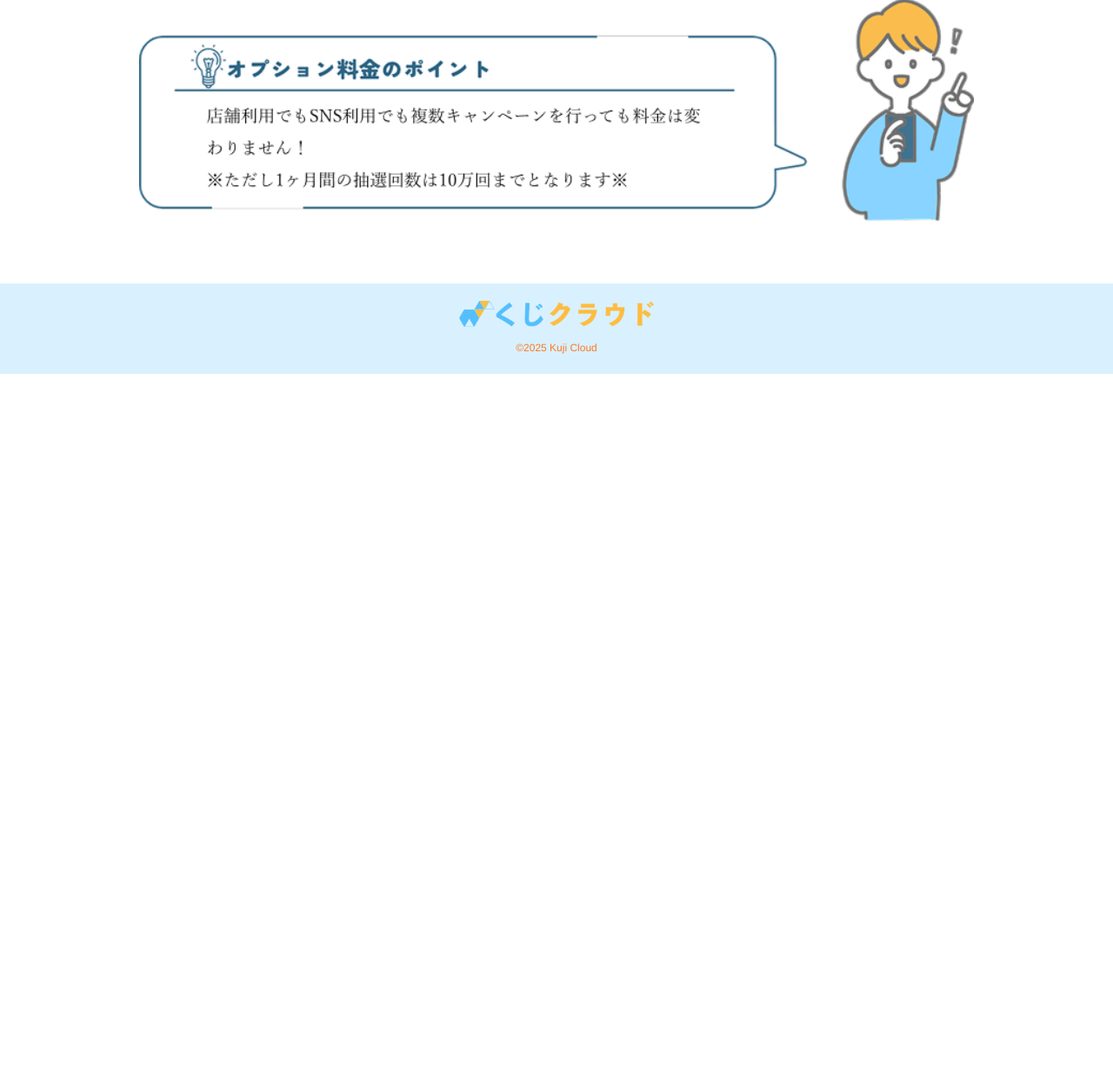
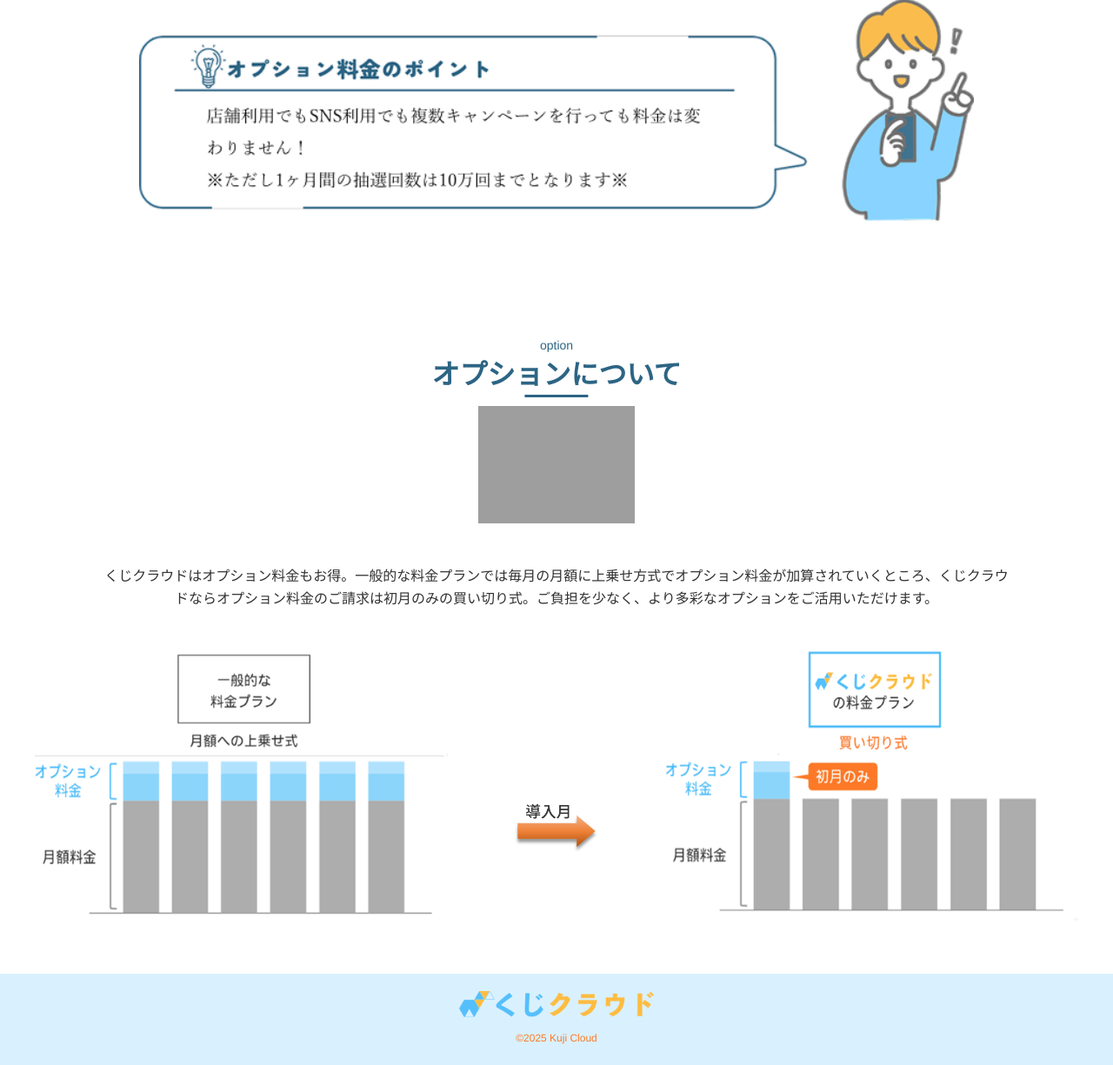
Before and after one commit to wakeup0706/Sports-lottery-LP, a PHP site: page /pricePlan.html in a window 1280 px wide. Shown: the part 736-1961 px from the top of the page at 87% size. Before the commit the page ends 1166 px from the top, so only its background shows below. Run offline with PHP 8.4, Linux system fonts and the light colour scheme; grey boxes are pictures that could not be loaded.

Commit message:
[main]: top_sectoin_option complete

```diff
--- a/assets/css/pricePlan.css
+++ b/assets/css/pricePlan.css
@@ -14,13 +14,13 @@
   max-width: 1200px;
   margin-inline: auto;
 }
-.section-title {
+.price .section-title {
   font-size: 32px;
   margin-block: 20px 10px;
   position: relative;
   color: var(--text);
 }
-.section-title::before{
+.price .section-title::before{
   content: 'price';
   font-size: 14px;
   font-weight: 300;
@@ -145,3 +145,71 @@
     margin-top: 20px;
   }
 }
+
+/* option */
+.option{
+  padding: 60px 20px;
+  text-align: center;
+}
+.option_container{
+  max-width: 1200px;
+  margin-inline: auto;
+}
+.option .section-title {
+  font-size: 32px;
+  margin-block: 20px 10px;
+  position: relative;
+  color: var(--text);
+}
+.option .section-title::before{
+  content: 'option';
+  font-size: 14px;
+  font-weight: 300;
+  position: absolute;
+  top: -20px;
+  left: 50%;
+  transform: translateX(-50%);
+}
+.option_title{
+  width: 180px;
+}
+.option_content{
+  font-size: 16px;
+  color: #323232;
+  margin-block: 40px;
+}
+.option_images {
+  display: flex;
+  gap: 10px;
+  justify-content:space-between;
+  margin-top: 40px;
+  align-items: center;
+}
+.option_arrow1{
+  display: block;
+}
+.option_arrow2{
+  display: none;
+}
+.option_arrow1 img{
+  margin-top: 110px;
+  width: 100px;
+}
+.option_arrow2 img{
+  height: 100px;
+}
+.option_images >img{
+  max-width: 475px;
+}
+
+@media (max-width: 1200px) {
+  .option_images {
+    flex-direction: column;
+  }
+  .option_arrow2{
+    display: block;
+  }
+  .option_arrow1{
+    display: none;
+  }
+}
--- a/pricePlan.html
+++ b/pricePlan.html
@@ -104,6 +104,25 @@
       </div>
     </section>
 
+    <section class="option">
+        <div class="option_container">
+            <div class="container">
+                <h2 class="section-title">オプションについて</h2>
+                <img src="./assets/image/option_title.svg" alt="option_title" class="option_title">
+                <p class="option_content">くじクラウドはオプション料金もお得。一般的な料金プランでは毎月の月額に上乗せ方式でオプション料金が加算されていくところ、くじクラウドならオプション料金のご請求は初月のみの買い切り式。ご負担を少なく、より多彩なオプションをご活用いただけます。</p>
+            </div>
+            <div class="option_images">
+                <img src="./assets/image/option_left.png" alt="option_left">
+                <div class="option_arrow1">
+                    <img src="./assets/image/option_arrow1.png" alt="option_arrow1">
+                </div>
+                <div class="option_arrow2">
+                    <img src="./assets/image/option_arrow2.png" alt="option_arrow2">
+                </div>
+                <img src="./assets/image/option_right.png" alt="option_right">
+            </div>
+        </div>
+    </section>
   <footer class="footer">
     <img src="./assets/image/logo.png" alt="くじクラウド" class="logo" />
     <p>©2025 Kuji Cloud</p>
```
Also changed, not shown: assets/image/option_arrow1.png (added), assets/image/option_arrow2.png (added), assets/image/option_left.png (added), assets/image/option_right.png (added), assets/image/option_title.svg (added).
